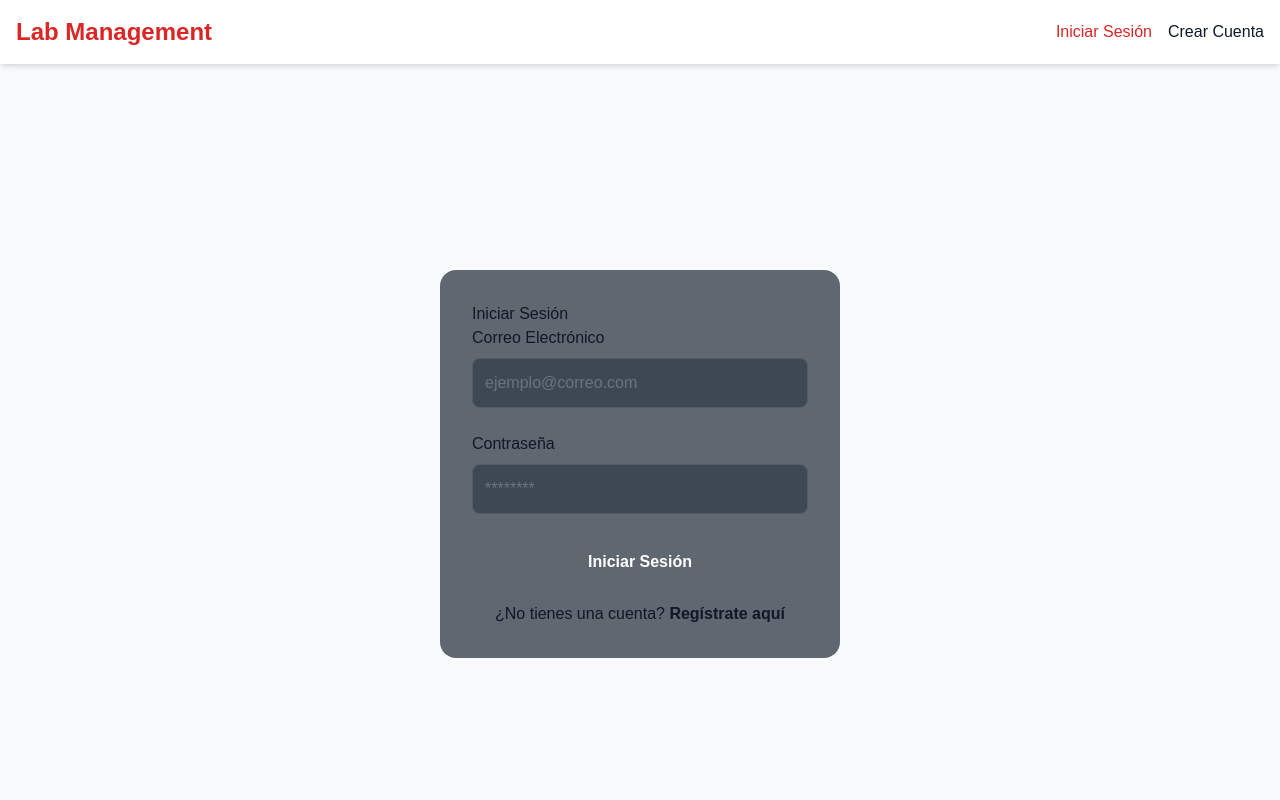
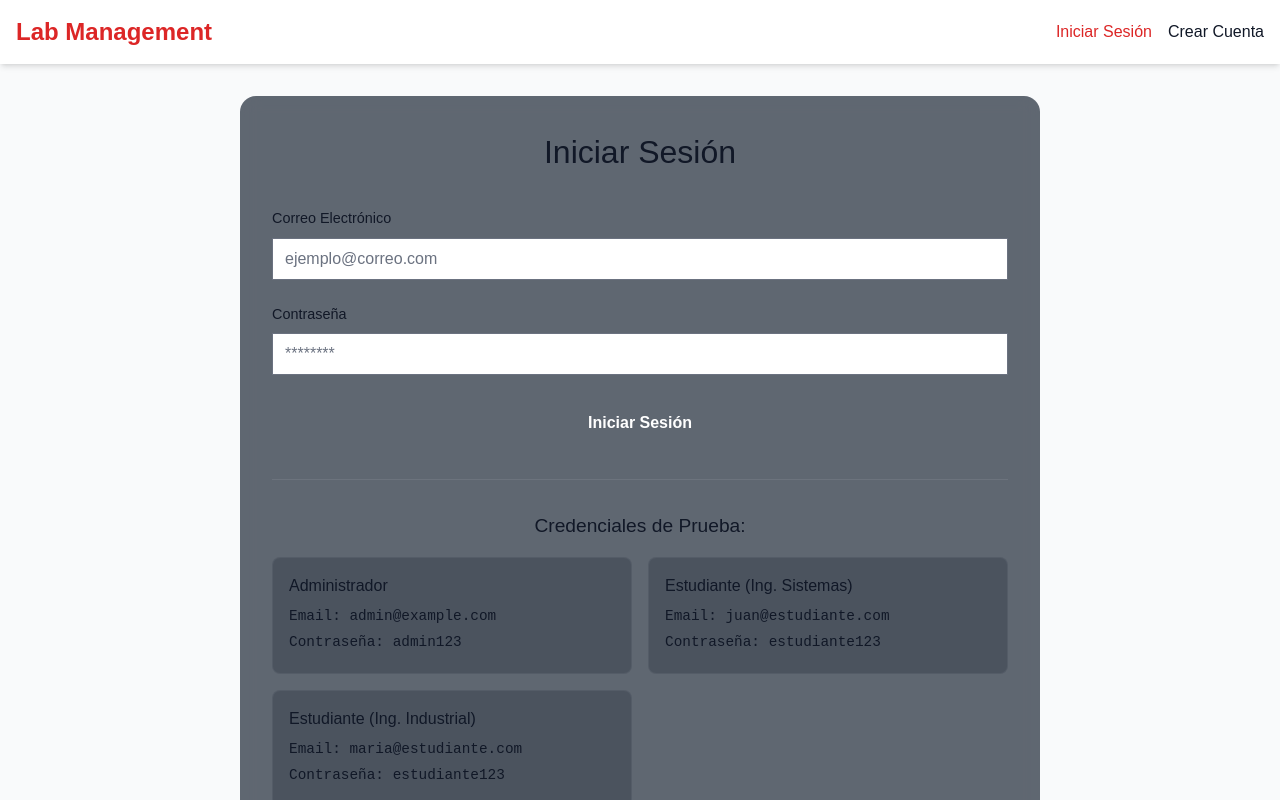
Before and after one commit to mat1520/lab-management-system, a React (Create React App) app in the folder frontend/: page /login in a window 1280 px wide. Shown: the top 800 px of the page. Built offline with nearby package versions, Linux system fonts and the light colour scheme.

Commit message:
feat: mejorar diseño de la página de login y mostrar credenciales de prueba

```diff
--- a/frontend/src/pages/auth/Auth.module.css
+++ b/frontend/src/pages/auth/Auth.module.css
@@ -6,6 +6,7 @@
   background-color: var(--background);
   position: relative;
   overflow: hidden;
+  padding: 2rem;
 }
 
 .circle1 {
@@ -17,6 +18,7 @@
   top: -250px;
   left: -250px;
   opacity: 0.1;
+  animation: pulse 4s ease-in-out infinite alternate;
 }
 
 .circle2 {
@@ -28,6 +30,16 @@
   bottom: -250px;
   right: -250px;
   opacity: 0.1;
+  animation: pulse 4s ease-in-out infinite alternate-reverse;
+}
+
+@keyframes pulse {
+  0% {
+    transform: scale(1);
+  }
+  100% {
+    transform: scale(1.1);
+  }
 }
 
 .glassContainer {
@@ -36,7 +48,7 @@
   border-radius: 1rem;
   padding: 2rem;
   width: 100%;
-  max-width: 400px;
+  max-width: 800px;
   box-shadow: var(--shadow-lg);
   z-index: 1;
 }
@@ -56,9 +68,10 @@
   display: block;
   color: var(--text-secondary);
   margin-bottom: 0.5rem;
+  font-size: 0.9rem;
 }
 
-.formGroup input {
+.input {
   width: 100%;
   padding: 0.75rem;
   border: 1px solid rgba(156, 163, 175, 0.2);
@@ -66,9 +79,10 @@
   background: rgba(31, 41, 55, 0.5);
   color: var(--text);
   transition: all 0.2s;
+  font-size: 1rem;
 }
 
-.formGroup input:focus {
+.input:focus {
   outline: none;
   border-color: var(--primary);
   box-shadow: 0 0 0 2px rgba(220, 38, 38, 0.2);
@@ -84,26 +98,44 @@
   font-weight: 600;
   cursor: pointer;
   transition: all 0.2s;
+  display: flex;
+  justify-content: center;
+  align-items: center;
+  gap: 0.5rem;
+  font-size: 1rem;
 }
 
 .submitButton:hover {
   background: var(--primary-light);
+  transform: translateY(-1px);
 }
 
 .submitButton:active {
   background: var(--primary-dark);
+  transform: translateY(0);
+}
+
+.submitButton:disabled {
+  opacity: 0.7;
+  cursor: not-allowed;
+  transform: none;
 }
 
 .error {
   color: var(--error);
   text-align: center;
-  margin-top: 1rem;
+  margin: 1rem 0;
+  padding: 0.75rem;
+  background: rgba(239, 68, 68, 0.1);
+  border-radius: 0.5rem;
+  font-size: 0.9rem;
 }
 
 .switchText {
   text-align: center;
   margin-top: 1rem;
   color: var(--text-secondary);
+  font-size: 0.9rem;
 }
 
 .switchText a {
@@ -116,3 +148,58 @@
   color: var(--primary-light);
   text-decoration: underline;
 }
+
+.spinner {
+  width: 1.25rem;
+  height: 1.25rem;
+  border: 2px solid rgba(255, 255, 255, 0.3);
+  border-radius: 50%;
+  border-top-color: white;
+  animation: spin 0.8s linear infinite;
+}
+
+@keyframes spin {
+  to {
+    transform: rotate(360deg);
+  }
+}
+
+.infoContainer {
+  margin-top: 2rem;
+  padding-top: 2rem;
+  border-top: 1px solid rgba(156, 163, 175, 0.2);
+}
+
+.infoContainer h3 {
+  color: var(--text);
+  text-align: center;
+  margin-bottom: 1rem;
+  font-size: 1.2rem;
+}
+
+.credentialsGrid {
+  display: grid;
+  grid-template-columns: repeat(auto-fit, minmax(250px, 1fr));
+  gap: 1rem;
+  margin-top: 1rem;
+}
+
+.credentialCard {
+  background: rgba(31, 41, 55, 0.3);
+  padding: 1rem;
+  border-radius: 0.5rem;
+  border: 1px solid rgba(156, 163, 175, 0.1);
+}
+
+.credentialCard h4 {
+  color: var(--text);
+  margin-bottom: 0.5rem;
+  font-size: 1rem;
+}
+
+.credentialCard p {
+  color: var(--text-secondary);
+  margin: 0.25rem 0;
+  font-size: 0.9rem;
+  font-family: monospace;
+}
--- a/frontend/src/pages/auth/Login.tsx
+++ b/frontend/src/pages/auth/Login.tsx
@@ -8,7 +8,7 @@ import styles from './Auth.module.css';
 const Login: React.FC = () => {
   const dispatch = useDispatch<AppDispatch>();
   const navigate = useNavigate();
-  const { isAuthenticated, loading, error } = useSelector((state: RootState) => state.auth);
+  const { isAuthenticated, loading, error, user } = useSelector((state: RootState) => state.auth);
 
   const [formData, setFormData] = useState({
     email: '',
@@ -34,7 +34,6 @@ const Login: React.FC = () => {
       await dispatch(login(formData)).unwrap();
       navigate('/dashboard');
     } catch (err) {
-      // El error ya está manejado en el slice
       console.error('Error al iniciar sesión:', err);
     }
   };
@@ -45,7 +44,7 @@ const Login: React.FC = () => {
       <div className={styles.circle2}></div>
 
       <div className={styles.glassContainer}>
-        <h2>Iniciar Sesión</h2>
+        <h1>Iniciar Sesión</h1>
 
         {error && <div className={styles.error}>{error}</div>}
 
@@ -60,6 +59,7 @@ const Login: React.FC = () => {
               onChange={handleChange}
               required
               placeholder="ejemplo@correo.com"
+              className={styles.input}
             />
           </div>
 
@@ -73,17 +73,46 @@ const Login: React.FC = () => {
               onChange={handleChange}
               required
               placeholder="********"
+              className={styles.input}
             />
           </div>
 
           <button
             type="submit"
-            className={styles.submitButton}
+            className={`${styles.submitButton} ${loading ? styles.loading : ''}`}
             disabled={loading}
           >
-            {loading ? 'Iniciando sesión...' : 'Iniciar Sesión'}
+            {loading ? (
+              <>
+                <span className={styles.spinner}></span>
+                Iniciando sesión...
+              </>
+            ) : (
+              'Iniciar Sesión'
+            )}
           </button>
         </form>
+
+        <div className={styles.infoContainer}>
+          <h3>Credenciales de Prueba:</h3>
+          <div className={styles.credentialsGrid}>
+            <div className={styles.credentialCard}>
+              <h4>Administrador</h4>
+              <p>Email: admin@example.com</p>
+              <p>Contraseña: admin123</p>
+            </div>
+            <div className={styles.credentialCard}>
+              <h4>Estudiante (Ing. Sistemas)</h4>
+              <p>Email: juan@estudiante.com</p>
+              <p>Contraseña: estudiante123</p>
+            </div>
+            <div className={styles.credentialCard}>
+              <h4>Estudiante (Ing. Industrial)</h4>
+              <p>Email: maria@estudiante.com</p>
+              <p>Contraseña: estudiante123</p>
+            </div>
+          </div>
+        </div>
 
         <p className={styles.switchText}>
           ¿No tienes una cuenta? <Link to="/register">Regístrate aquí</Link>
```
